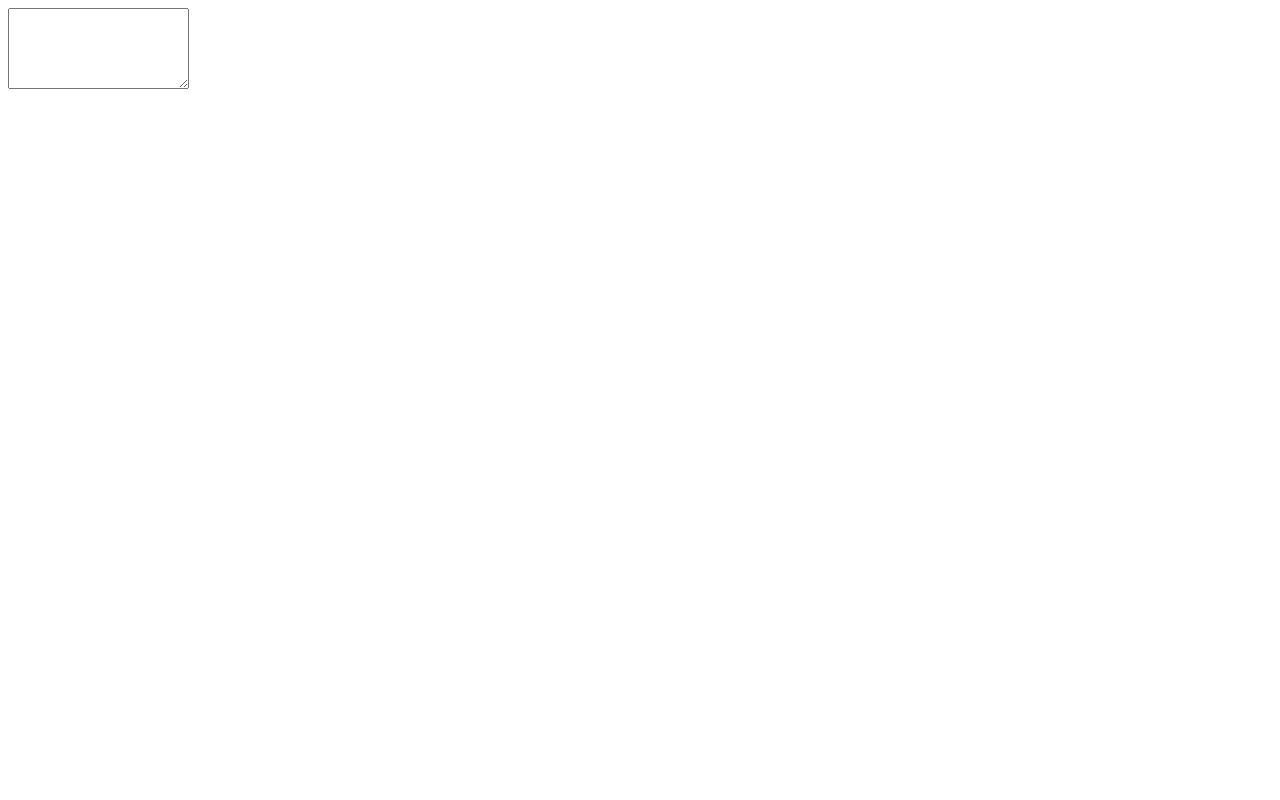
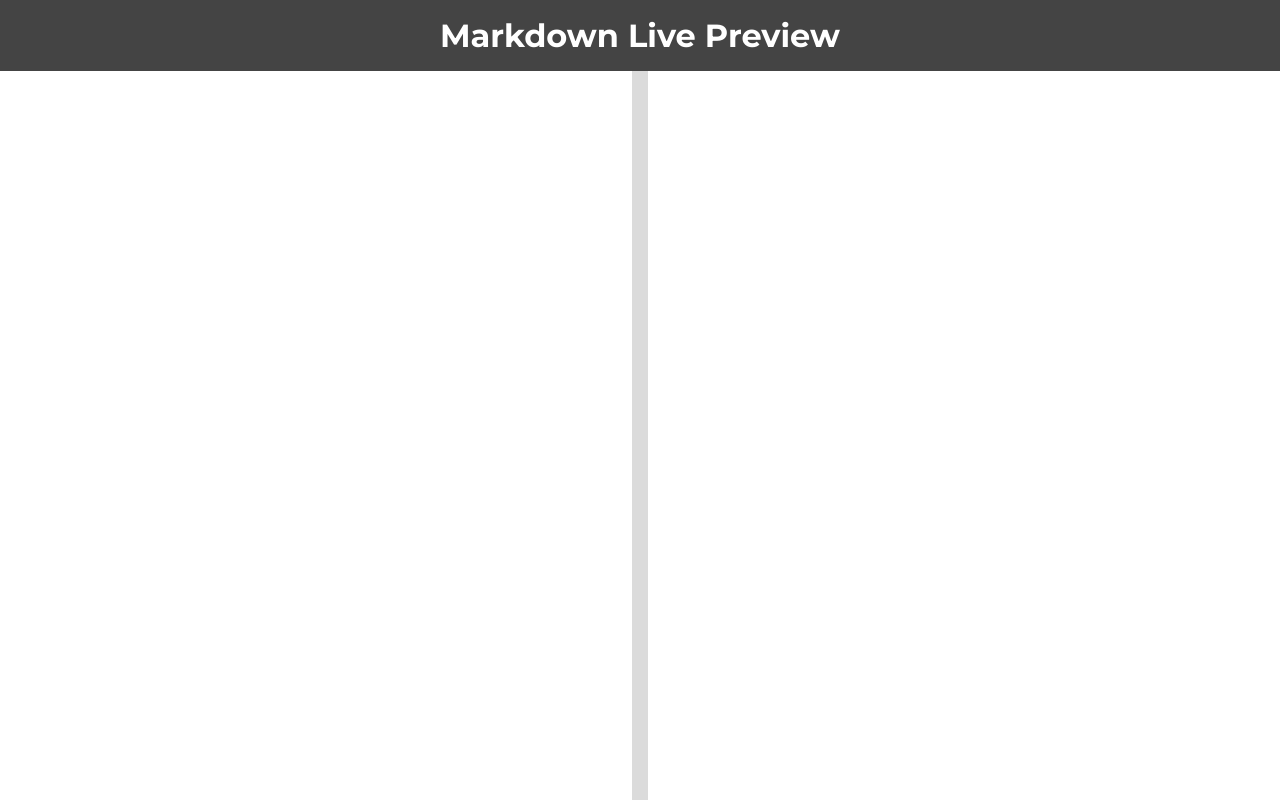
Before and after one commit to leoronne/my-solution, a React (Create React App) app: page / in a window 1280 px wide. Built offline with nearby package versions, Linux system fonts and the light colour scheme.

Commit message:
feat: adds base components and styles

```diff
--- a/package.json
+++ b/package.json
@@ -13,6 +13,7 @@
     "react": "^18.2.0",
     "react-dom": "^18.2.0",
     "react-scripts": "5.0.1",
+    "styled-components": "^5.3.6",
     "typescript": "^4.8.4",
     "web-vitals": "^2.1.4"
   },
@@ -47,5 +48,8 @@
     "endOfLine": "auto",
     "quoteProps": "consistent",
     "printWidth": 100
+  },
+  "devDependencies": {
+    "@types/styled-components": "^5.1.26"
   }
 }
--- a/public/index.html
+++ b/public/index.html
@@ -3,22 +3,15 @@
   <head>
     <meta charset="utf-8" />
     <link rel="icon" href="https://www.indigoag.com/hubfs/Indigoag-June2017/Images/favicon.ico" />
+    <link
+      href="https://fonts.googleapis.com/css2?family=Montserrat:wght@100;400;500;600;700&display=swap"
+      rel="stylesheet"
+    />
     <meta name="viewport" content="width=device-width, initial-scale=1" />
     <meta name="theme-color" content="#000000" />
     <title>Indigo Markdown Editor Challenge</title>
   </head>
   <body>
-    <noscript>You need to enable JavaScript to run this app.</noscript>
     <div id="root"></div>
-    <!--
-      This HTML file is a template.
-      If you open it directly in the browser, you will see an empty page.
-
-      You can add webfonts, meta tags, or analytics to this file.
-      The build step will place the bundled scripts into the <body> tag.
-
-      To begin the development, run `npm start` or `yarn start`.
-      To create a production bundle, use `npm run build` or `yarn build`.
-    -->
   </body>
 </html>
--- a/src/App.tsx
+++ b/src/App.tsx
@@ -1,8 +1,12 @@
+import { Home } from './Pages/Home';
+import GlobalStyles from './styles/GlobalStyles';
+
 function App() {
   return (
-    <div>
-      <textarea onChange={(e) => console.log(e.target.value)} rows={5} />
-    </div>
+    <>
+      <GlobalStyles />
+      <Home />
+    </>
   );
 }
 
--- /dev/null
+++ b/src/Pages/Home/index.tsx
@@ -0,0 +1,21 @@
+import { useState } from 'react';
+import { Header } from '../../components/Header';
+import * as Styles from './styles';
+
+export function Home() {
+  const [markDownText, setMarkdownText] = useState('');
+
+  return (
+    <>
+      <Header />
+      <Styles.Main>
+        <Styles.TextArea
+          value={markDownText}
+          onChange={(e) => setMarkdownText(e.target.value)}
+          rows={5}
+        />
+        <Styles.Article>{markDownText}</Styles.Article>
+      </Styles.Main>
+    </>
+  );
+}
--- /dev/null
+++ b/src/Pages/Home/styles.ts
@@ -0,0 +1,35 @@
+import styled from 'styled-components';
+
+export const Main = styled.main`
+  height: 100%;
+  display: flex;
+  gap: 16px;
+  background-color: #dbdbdb;
+  overflow-y: hidden;
+
+  > * {
+    flex: 1;
+  }
+`;
+
+export const TextArea = styled.textarea`
+  padding: 8px;
+  resize: none;
+  border: none;
+  overflow-y: auto;
+  display: inline-block;
+  vertical-align: top;
+  overflow-y: scroll;
+`;
+
+export const Article = styled.article`
+  padding: 8px;
+  display: flex;
+  background-color: #fff;
+  overflow-y: auto;
+  white-space: normal;
+  display: inline-block;
+  width: 50%;
+  vertical-align: top;
+  overflow-y: scroll;
+`;
--- /dev/null
+++ b/src/components/Header/index.tsx
@@ -0,0 +1,9 @@
+import * as Styles from './styles';
+
+export function Header() {
+  return (
+    <Styles.Container>
+      <Styles.Title>Markdown Live Preview</Styles.Title>
+    </Styles.Container>
+  );
+}
--- /dev/null
+++ b/src/components/Header/styles.ts
@@ -0,0 +1,15 @@
+import styled from 'styled-components';
+
+export const Container = styled.header`
+  width: 100%;
+  display: flex;
+  align-items: center;
+  justify-content: center;
+  padding: 16px;
+  background-color: #444;
+  color: #000;
+`;
+
+export const Title = styled.h1`
+  color: #fff;
+`;
--- /dev/null
+++ b/src/styles/GlobalStyles.ts
@@ -0,0 +1,29 @@
+import { createGlobalStyle } from 'styled-components';
+
+export default createGlobalStyle`
+  * {
+    margin: 0;
+    padding: 0;
+    box-sizing: border-box;
+    scroll-behavior: smooth;
+    outline: none;
+  }
+
+  html, body, #root {
+    scroll-behavior: smooth;
+    font-family: 'Montserrat', sans-serif;
+    height: 100%;
+    overscroll-behavior: none;
+    overflow: hidden;
+  }
+
+  #root {
+    display: flex;
+    flex-direction: column;
+    position: relative;
+  }
+
+  strong {
+    font-weight: 700;
+  }
+`;
```
Also changed, not shown: 1 other file (tests, documents, lock files or other folders).
